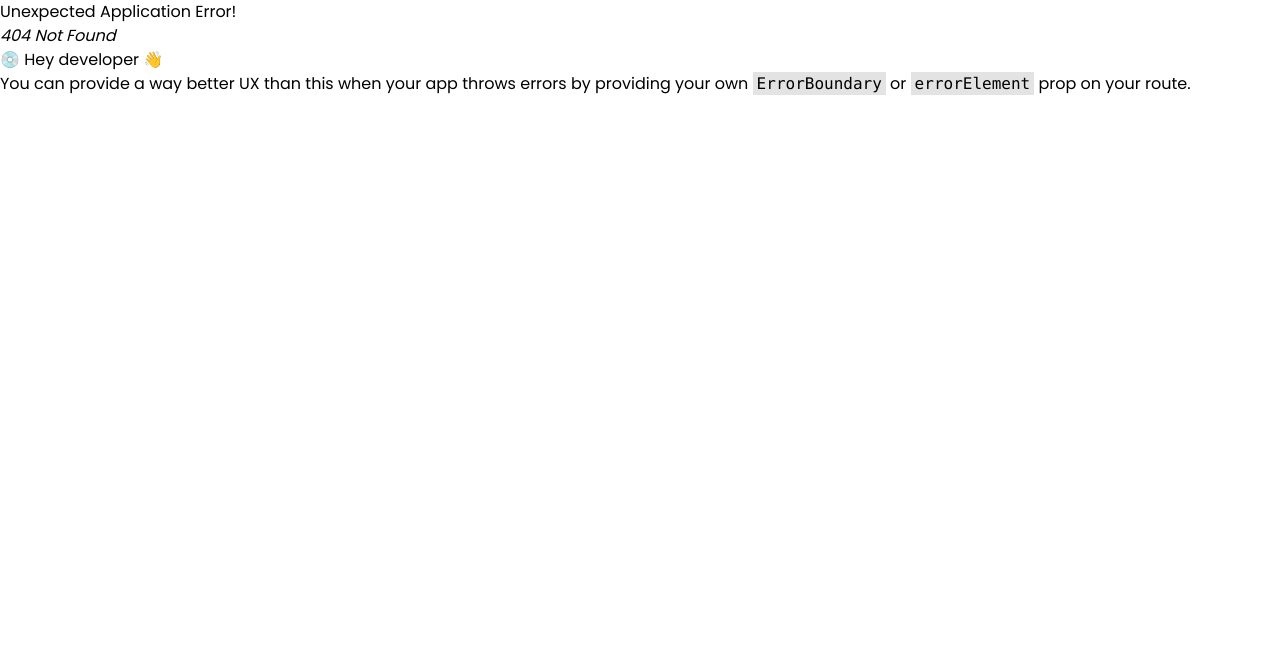
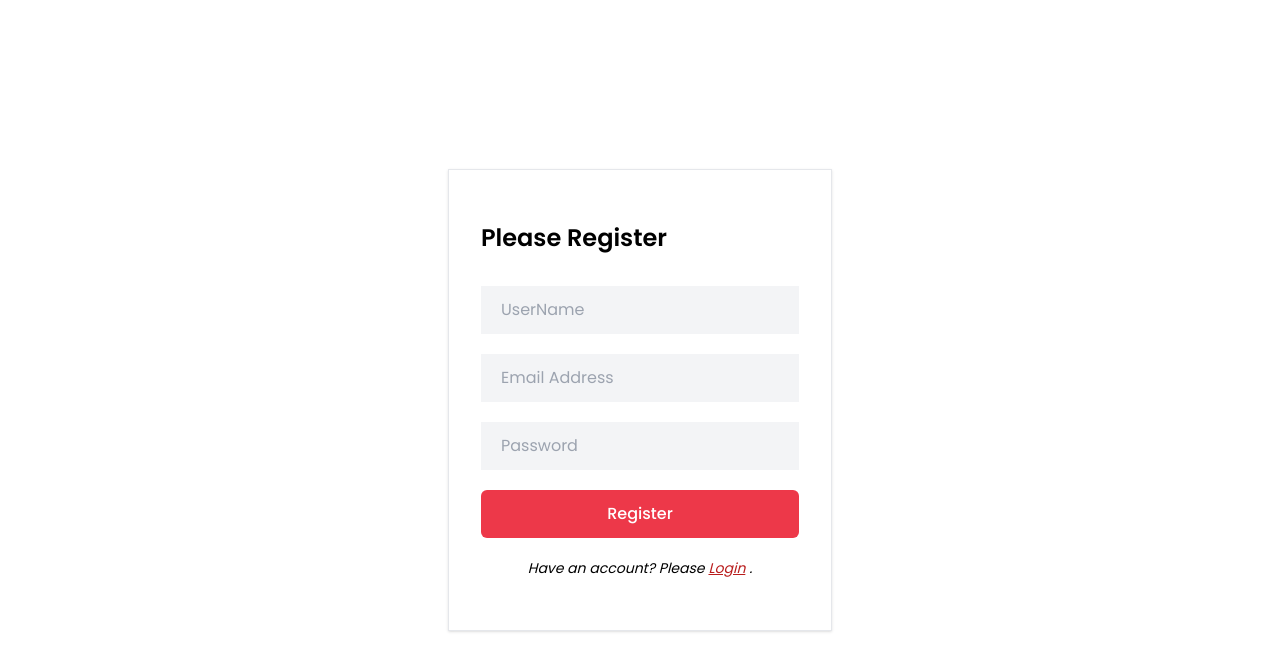
Before and after one commit to rsazidur/NERO-Ecommerce-project, a React (Vite) app in the folder frontend/: page /register in a window 1280 px wide. Before the commit this address had no page. Shown: the top 670 px of the page. Built offline with nearby package versions, Linux system fonts and the light colour scheme.

Commit message:
Register Page

```diff
--- /dev/null
+++ b/frontend/src/components/Register.jsx
@@ -0,0 +1,55 @@
+import React from 'react'
+import { useState } from 'react'
+import { Link } from 'react-router-dom'
+
+const Register = () => {
+    const [message, setMessage] = useState('');
+    const [username, setUsername] = useState('');
+    const [email, setEmail] = useState('');
+    const [password, setPassword] = useState('');
+    const handletRegister = async (e) => {
+        e.preventDefault();
+        const data = {
+            username,
+            email,
+            password
+        };
+        console.log(data);
+    }
+  return (
+    <section className='h-screen flex items-center justify-center'>
+            <div className='max-w-sm border shadow bg-white mx-auto p-8'>
+                <h2 className='text-2xl font-semibold pt-5'>Please Register</h2>
+                <form onSubmit={handletRegister} className='space-y-5 max-w-sm mx-auto pt-8'>
+                    <input type='text' name="username" id="username"
+                    onChange={(e) => setUsername(e.target.value)}
+                    placeholder="UserName" required
+                    className='w-full bg-gray-100 focus:outline-none px-5 py-3'
+                    />
+                    <input type='email' name="email" id="email"
+                    onChange={(e) => setEmail(e.target.value)}
+                    placeholder="Email Address" required
+                    className='w-full bg-gray-100 focus:outline-none px-5 py-3'
+                    />
+                    <input type='password' name="password" id="password"
+                    onChange={(e) => setPassword(e.target.value)}
+                    placeholder="Password" required
+                    className='w-full bg-gray-100 focus:outline-none px-5 py-3'
+                    />
+                    {
+                        message && <p className='text-red-500'>{message}</p>
+                    }
+
+                    <button type='submit'
+                    className='w-full mt-5 bg-primary text-white hover:bg-indigo-500 font-medium
+                    py-3 rounded-md'
+                    >Register</button>
+                </form>
+
+                <p className='my-5 italic text-sm text-center'>Have an account? Please<Link to='/login' className='text-red-700 px-1 underline'>Login</Link>.</p>
+            </div>
+        </section>
+  )
+}
+
+export default Register
--- a/frontend/src/routers/router.jsx
+++ b/frontend/src/routers/router.jsx
@@ -6,6 +6,7 @@
 import ShopPage from "../pages/shop/ShopPage";
 import SingleProduct from "../pages/shop/productDetails/SingleProduct";
 import Login from "../components/Login";
+import Register from "../components/Register";
 
 const router = createBrowserRouter([
     {
@@ -22,6 +23,10 @@
     {
         path: "/login",
         element: <Login/>,
+    },
+    {
+        path: "/register",
+        element: <Register/>,
     }
 ]);
 
```
